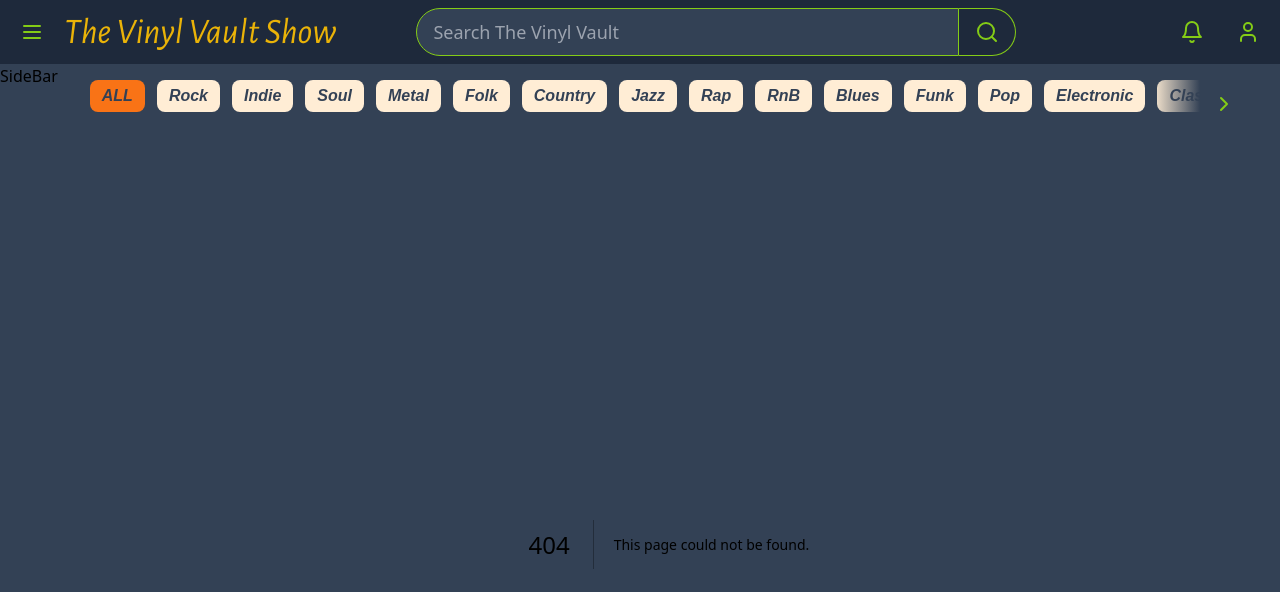
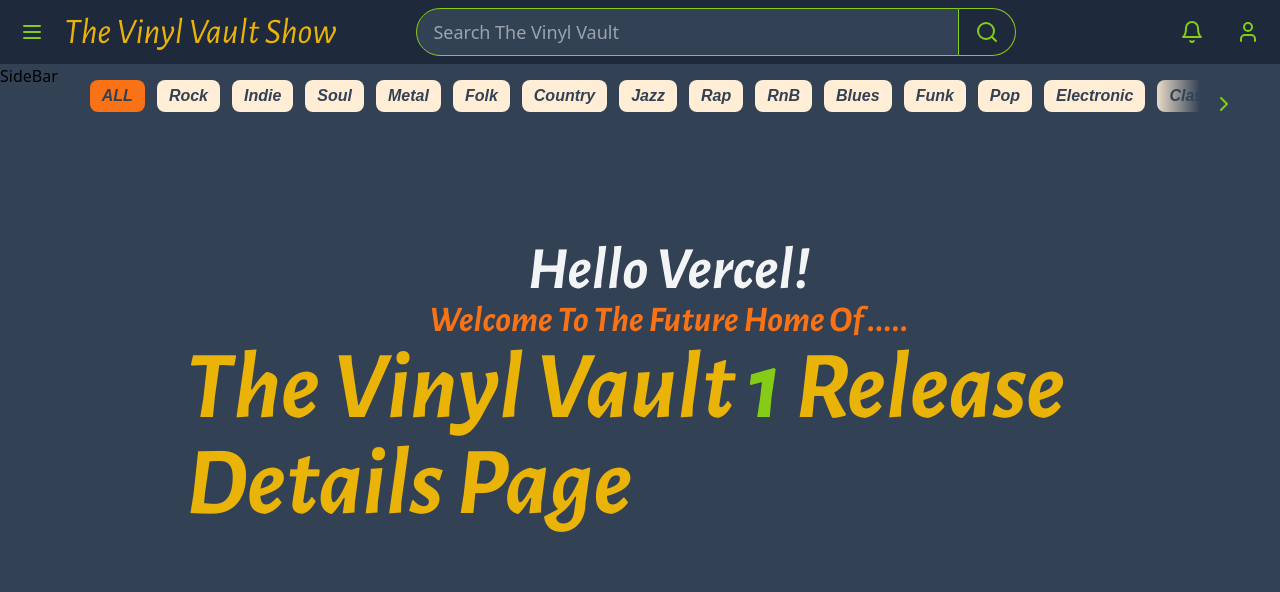
Before and after one commit to VinylVault/vault24-next, a Next.js app: page /the-vault/releases/1 in a window 1280 px wide. Before the commit this address had no page. Shown: the top 592 px of the page. Built offline with nearby package versions, Linux system fonts and the light colour scheme; a web font is replaced by a local one.

Commit message:
rename /library to /the-vault

```diff
--- a/src/app/data/homepage.ts
+++ b/src/app/data/homepage.ts
@@ -22,7 +22,7 @@
     {
         title: "Show Schedule",
         imagePath: "/assets/eric-rothermel-FoKO4DpXamQ-unsplash.jpg",
-        link: "/show-schedule",
+        link: "/schedule",
     },
     {
         title: "The Vault Blog",
--- a/src/app/live/page.tsx
+++ b/src/app/on-air/page.tsx
@@ -1,4 +1,4 @@
-export default function Live() {
+export default function OnAir() {
     return (
         <div className="flex min-h-screen flex-col items-center p-24 bg-vault-background">
             <h1 className='text-6xl font-bold font-title text-vault-text'>Hello Vercel!</h1>
--- a/src/app/library/releases/[releaseSlug]/page.tsx
+++ b/src/app/the-vault/artist/[artistSlug]/page.tsx
@@ -1,13 +1,13 @@
 "use client"
 import { useParams } from 'next/navigation'
-export default function LibraryReleaseDetails() {
+export default function TheVaultArtistDetails() {
     const params = useParams()
     console.log(params)
     return (
         <div className="flex min-h-screen flex-col items-center p-24 bg-vault-background">
             <h1 className='text-6xl font-bold font-title text-vault-text'>Hello Vercel!</h1>
             <h2 className='text-4xl font-bold font-title text-vault-genre'>Welcome To The Future Home Of .....</h2>
-            <h3 className='text-8xl font-bold font-title text-vault-title'>The Vinyl Vault <span className='text-vault-link capitalize'>{params.releaseSlug}</span> Release Details Page</h3>
+            <h3 className='text-8xl font-bold font-title text-vault-title'>The Vinyl Vault <span className='text-vault-link capitalize'>{params.artistSlug}</span> Artist Details Page</h3>
         </div>
     )
 }
--- a/src/app/library/page.tsx
+++ b/src/app/the-vault/page.tsx
@@ -1,4 +1,4 @@
-export default function Library() {
+export default function TheVault() {
     return (
         <div className="flex min-h-screen flex-col items-center p-24 bg-vault-background">
             <h1 className='text-6xl font-bold font-title text-vault-text'>Hello Vercel!</h1>
--- a/src/app/library/shelves/[shelfSlug]/page.tsx
+++ b/src/app/the-vault/releases/[releaseSlug]/page.tsx
@@ -1,15 +1,13 @@
 "use client"
-import Link from 'next/link'
 import { useParams } from 'next/navigation'
-export default function LibraryShelfDetails() {
+export default function TheVaultReleaseDetails() {
     const params = useParams()
     console.log(params)
     return (
         <div className="flex min-h-screen flex-col items-center p-24 bg-vault-background">
             <h1 className='text-6xl font-bold font-title text-vault-text'>Hello Vercel!</h1>
             <h2 className='text-4xl font-bold font-title text-vault-genre'>Welcome To The Future Home Of .....</h2>
-            <h3 className='text-8xl font-bold font-title text-vault-title'>The Vinyl Vault <span className='text-vault-style capitalize'>{params.shelfSlug}</span> Shelf Details Page</h3>
-            <Link href={'/library/shelves'}>Back To Shelf Listing</Link>
+            <h3 className='text-8xl font-bold font-title text-vault-title'>The Vinyl Vault <span className='text-vault-link capitalize'>{params.releaseSlug}</span> Release Details Page</h3>
         </div>
     )
 }
--- a/src/app/library/artist/[artistSlug]/page.tsx
+++ b/src/app/the-vault/shelves/[shelfSlug]/page.tsx
@@ -1,13 +1,15 @@
 "use client"
+import Link from 'next/link'
 import { useParams } from 'next/navigation'
-export default function LibraryArtistDetails() {
+export default function TheVaultShelfDetails() {
     const params = useParams()
     console.log(params)
     return (
         <div className="flex min-h-screen flex-col items-center p-24 bg-vault-background">
             <h1 className='text-6xl font-bold font-title text-vault-text'>Hello Vercel!</h1>
             <h2 className='text-4xl font-bold font-title text-vault-genre'>Welcome To The Future Home Of .....</h2>
-            <h3 className='text-8xl font-bold font-title text-vault-title'>The Vinyl Vault <span className='text-vault-link capitalize'>{params.artistSlug}</span> Artist Details Page</h3>
+            <h3 className='text-8xl font-bold font-title text-vault-title'>The Vinyl Vault <span className='text-vault-style capitalize'>{params.shelfSlug}</span> Shelf Details Page</h3>
+            <Link href={'/library/shelves'}>Back To Shelf Listing</Link>
         </div>
     )
 }
--- a/src/app/library/shelves/page.tsx
+++ b/src/app/the-vault/shelves/page.tsx
@@ -1,6 +1,6 @@
 "use client"
 import Link from "next/link"
-export default function LibraryShelvesList() {
+export default function TheVaultShelvesList() {
 
     return (
         <div className="flex min-h-screen flex-col items-center p-24 bg-vault-background">
```
Also changed, not shown: src/app/the-vault/artist/page.tsx (renamed from src/app/library/artist/page.tsx), src/app/the-vault/releases/page.tsx (renamed from src/app/library/releases/page.tsx).
